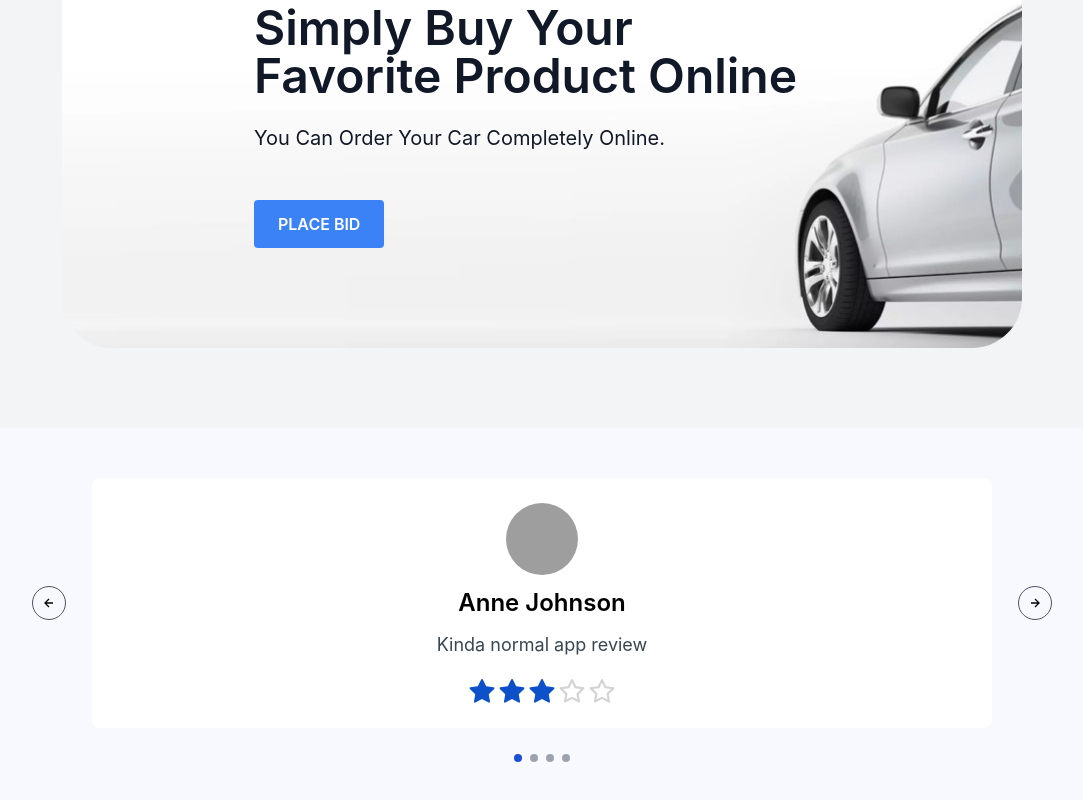
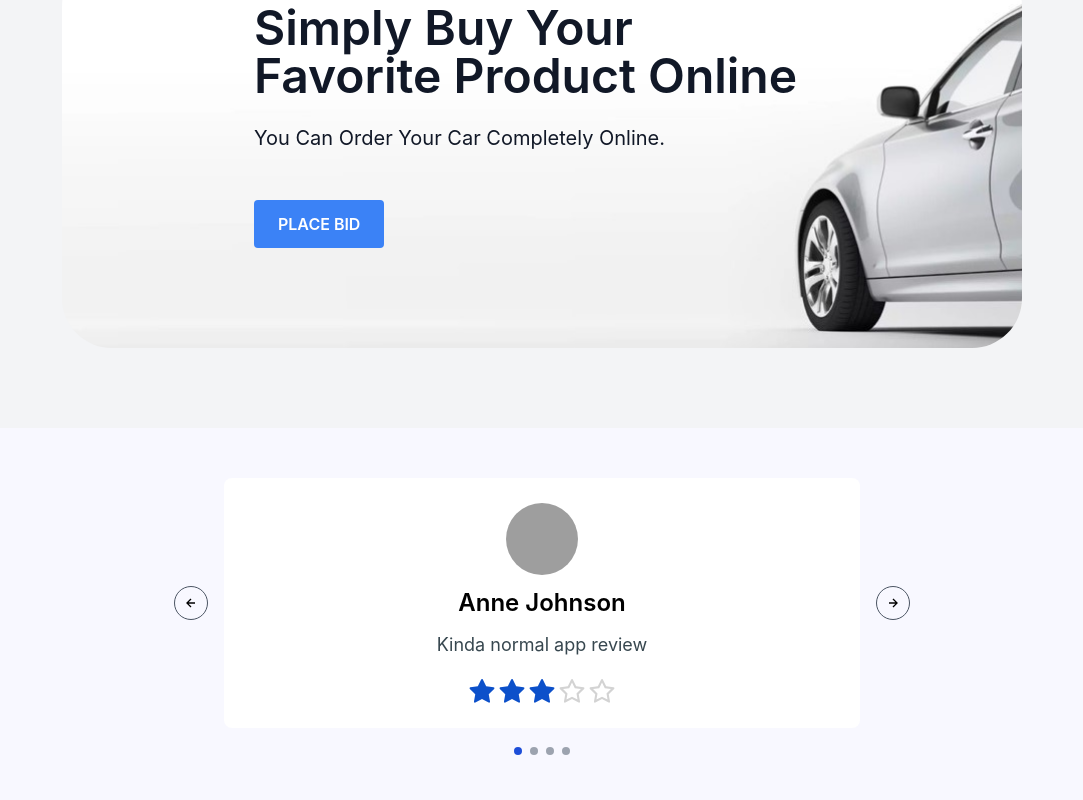
Before and after one commit to M-ilyas1/Elyx-project, a React (Create React App) app: page /about in a window 1280 px wide. Shown: the part 2279-3079 px from the top of the page, without its empty margins (98-1181 px from the left). Built offline with nearby package versions, Linux system fonts and the light colour scheme; grey boxes are pictures that could not be loaded.

Commit message:
complete the Auction section

```diff
--- a/src/Component/Reviews/Reviews.jsx
+++ b/src/Component/Reviews/Reviews.jsx
@@ -45,7 +45,7 @@ function Reviews() {
     );
   };
   return (
-    <div className="flex flex-col items-center  w-[1050px]">
+    <div className="flex flex-col items-center">
       <div className="flex items-center justify-center w-full">
         <button
           onClick={handleLeftClick}
@@ -57,7 +57,7 @@ function Reviews() {
           {data.map((reviewData, index) => (
             <div
               key={reviewData.id}
-              className={`h-[250px] w-[900px] bg-white text-center pl-10 pr-10 pt-[25px] rounded-lg ${
+              className={`h-[250px] md:w-[636px] w-full bg-white text-center pl-10 pr-10 pt-[25px] rounded-lg ${
                 index === currentIndex ? "" : "hidden"
               }`}
             >
--- a/src/Pages/About/About.js
+++ b/src/Pages/About/About.js
@@ -136,8 +136,8 @@ function About() {
       <section>
         <Cta />
       </section>
-      <section className="bg-[#F8F8FF] p-[50px] w-full">
-        <div className="flex flex-wrap justify-center gap-7">
+      <section className="container bg-[#F8F8FF] p-[50px]">
+        <div className="  flex flex-wrap justify-center gap-7">
           <Reviews />
         </div>
       </section>
```
